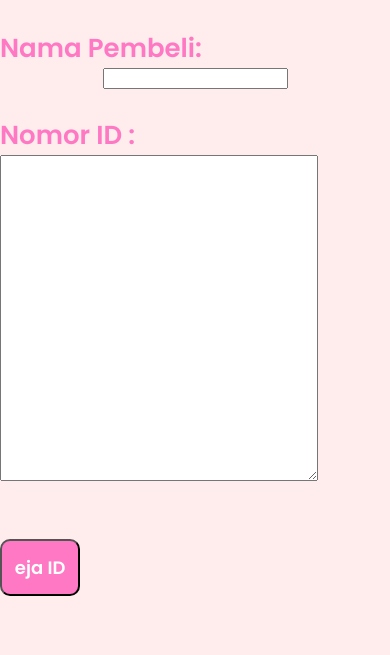
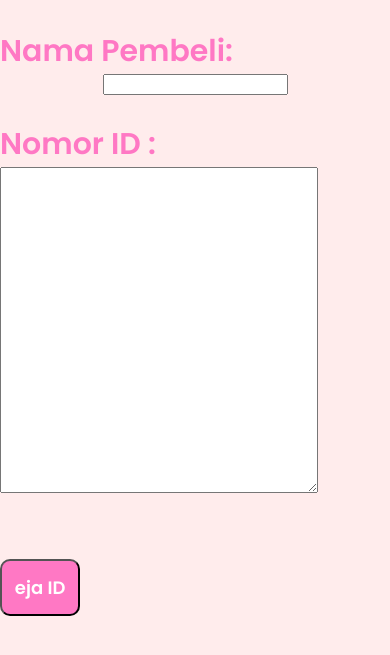
Before and after one commit to mirandacalla/ejakan-bacakan, a plain HTML site: page index.html in a window 390 px wide. Shown: the part 107-762 px from the top of the page. Drawn offline with Linux system fonts and the light colour scheme.

Commit message:
Update style.css

```diff
--- a/style.css
+++ b/style.css
@@ -2,7 +2,7 @@ body {
     background: #FFECEC;
     color: #FF78C4;
     font-family: 'Poppins', sans-serif;
-    font-size: 30px;
+    font-size: 20px;
 
     margin: 0 auto; /* Menempatkan body di tengah halaman */
     width: 100%; /* Lebar body 80% dari lebar viewport */
@@ -63,7 +63,7 @@ body {
 @media screen and (max-width: 600px) {
     body {
         width: 100%;
-        font-size: 26px; /* Ukuran font yang lebih cocok untuk perangkat seluler */
+        font-size: 30px; /* Ukuran font yang lebih cocok untuk perangkat seluler */
         margin-left: 0;
         margin-right: 0;
     }
```
